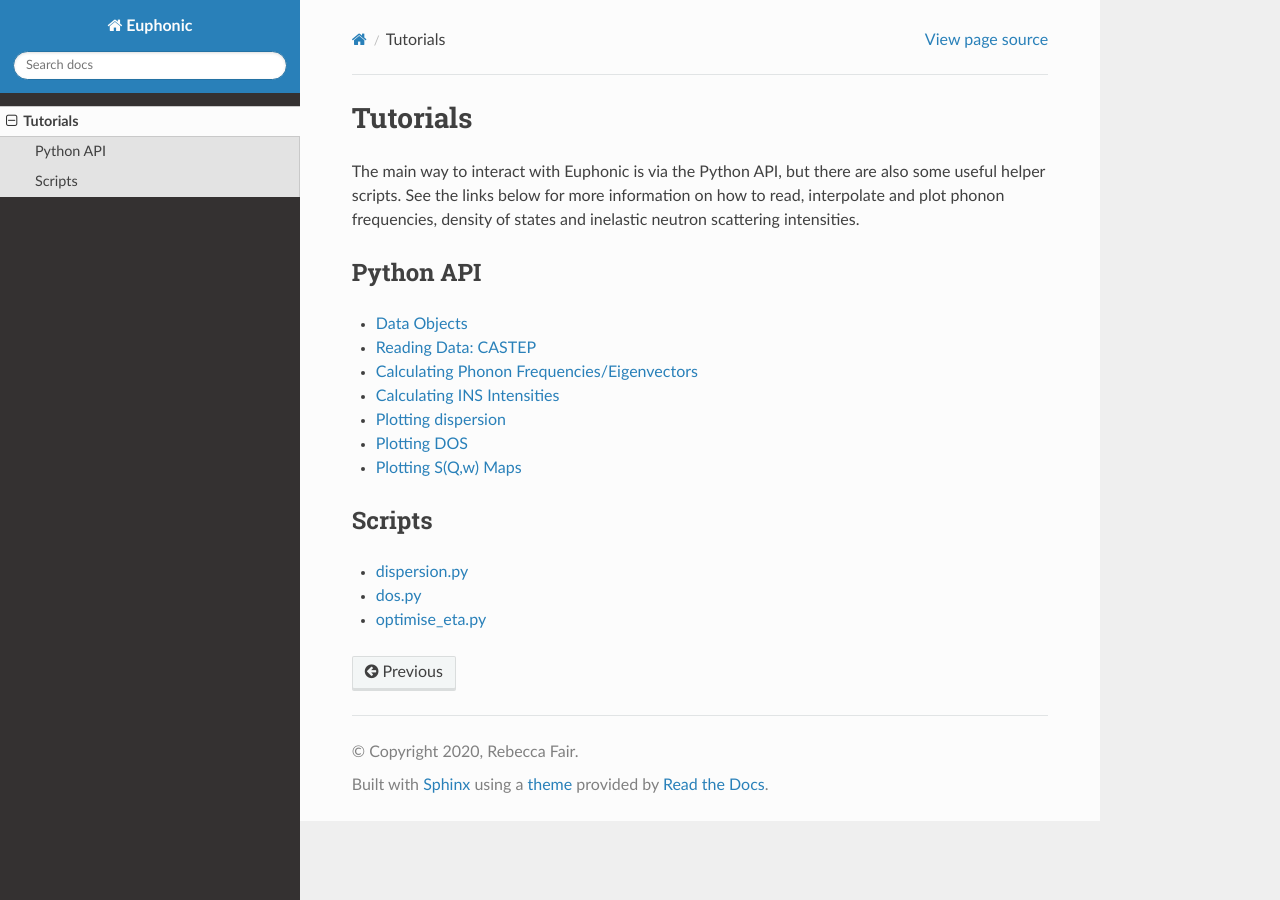
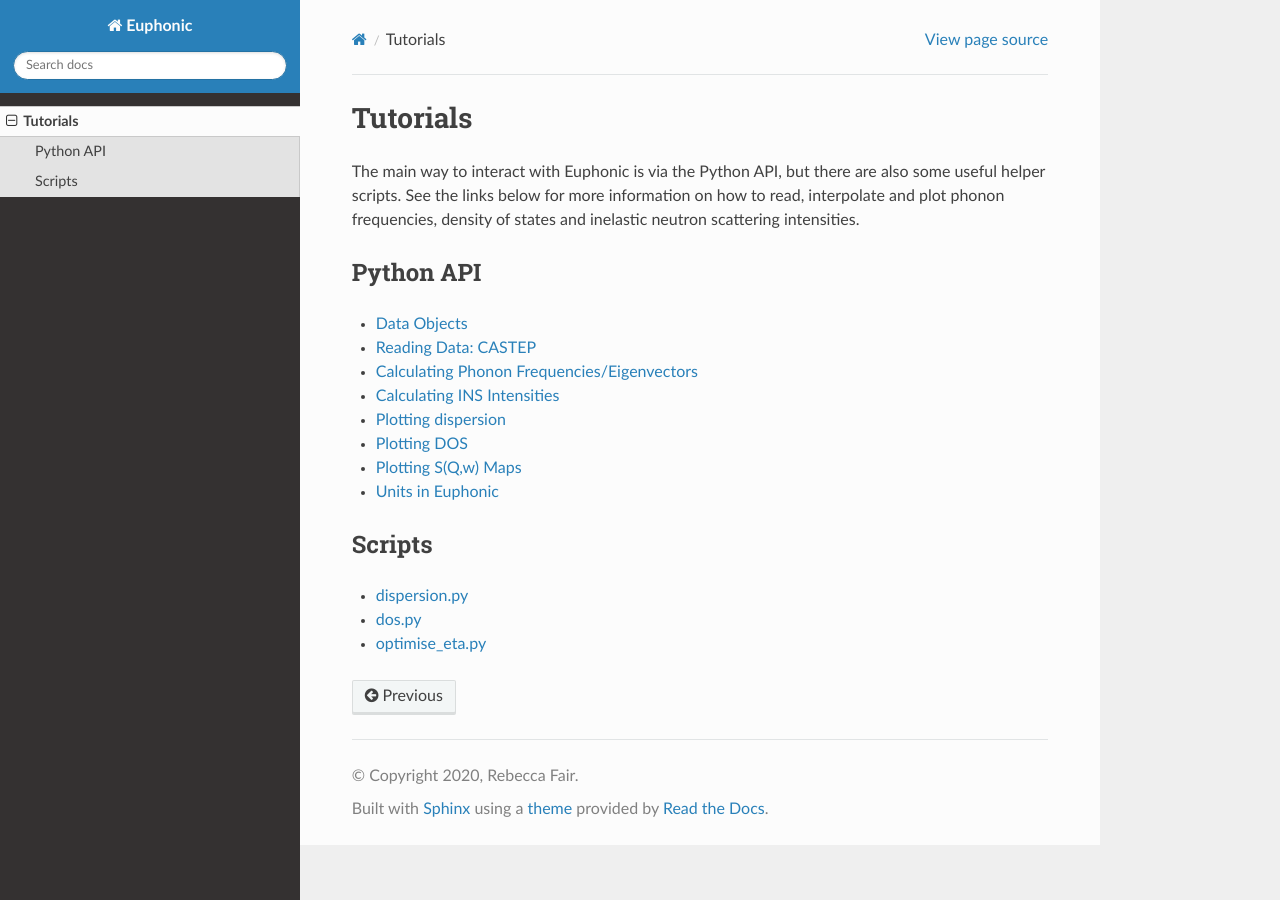
Before and after one commit to pace-neutrons/Euphonic, a Sphinx documentation site: the page built from doc/source/tutorials.rst, in a window 1280 px wide. Built offline with Sphinx 7.4.7 and the Read the Docs theme 2.0.0, drawn with Linux system fonts in a browser that asks for light colours.

Commit message:
Add page for units

```diff
--- a/doc/source/tutorials.rst
+++ b/doc/source/tutorials.rst
@@ -17,6 +17,7 @@ Python API
 - :ref:`Plotting dispersion <plot_disp>`
 - :ref:`Plotting DOS <plot_dos>`
 - :ref:`Plotting S(Q,w) Maps <plot_sqw>`
+- :ref:`Units in Euphonic <units>`
 
 Scripts
 =======
--- /dev/null
+++ b/doc/source/units.rst
@@ -0,0 +1,5 @@
+.. _units:
+
+=====
+Units
+=====
```
